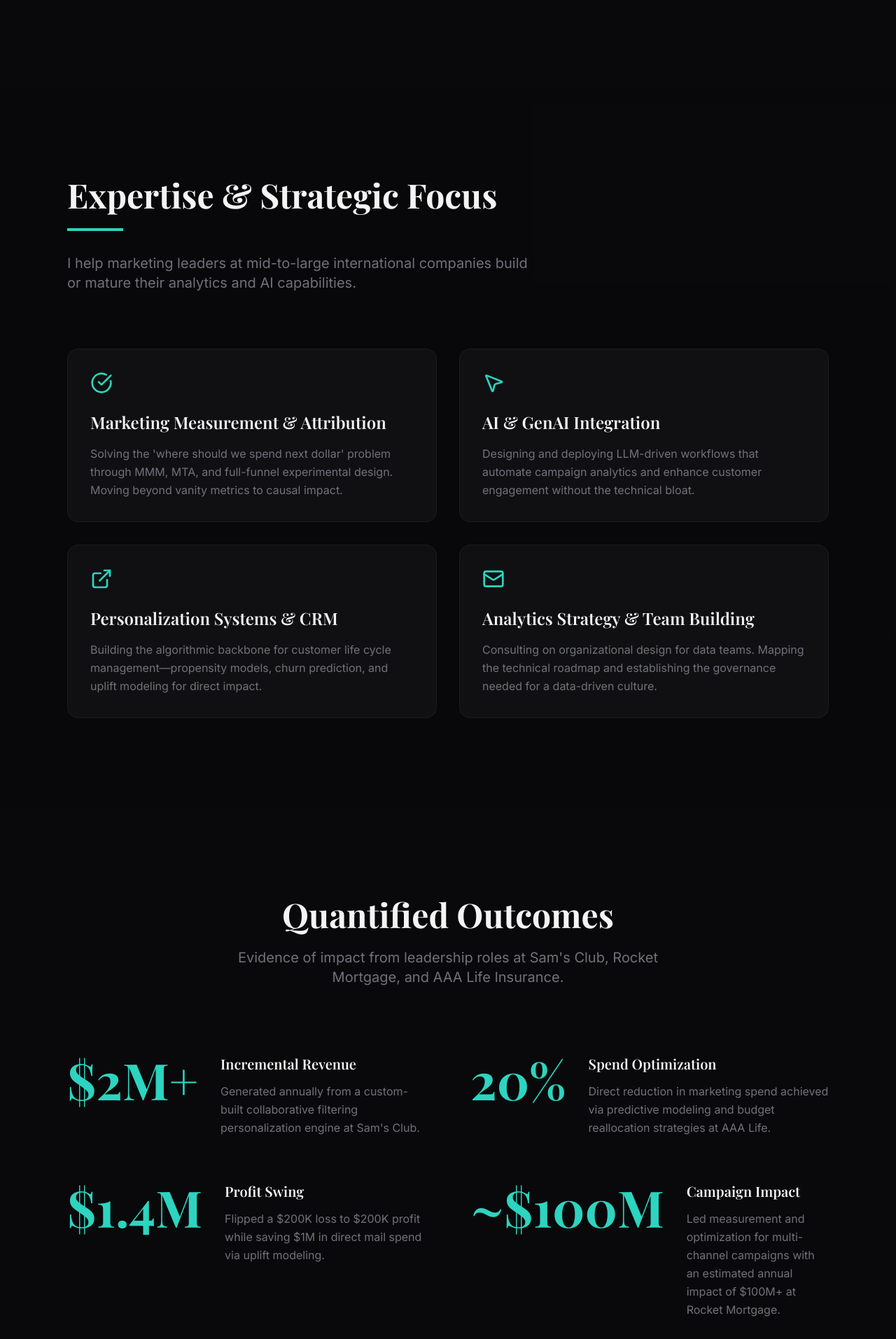
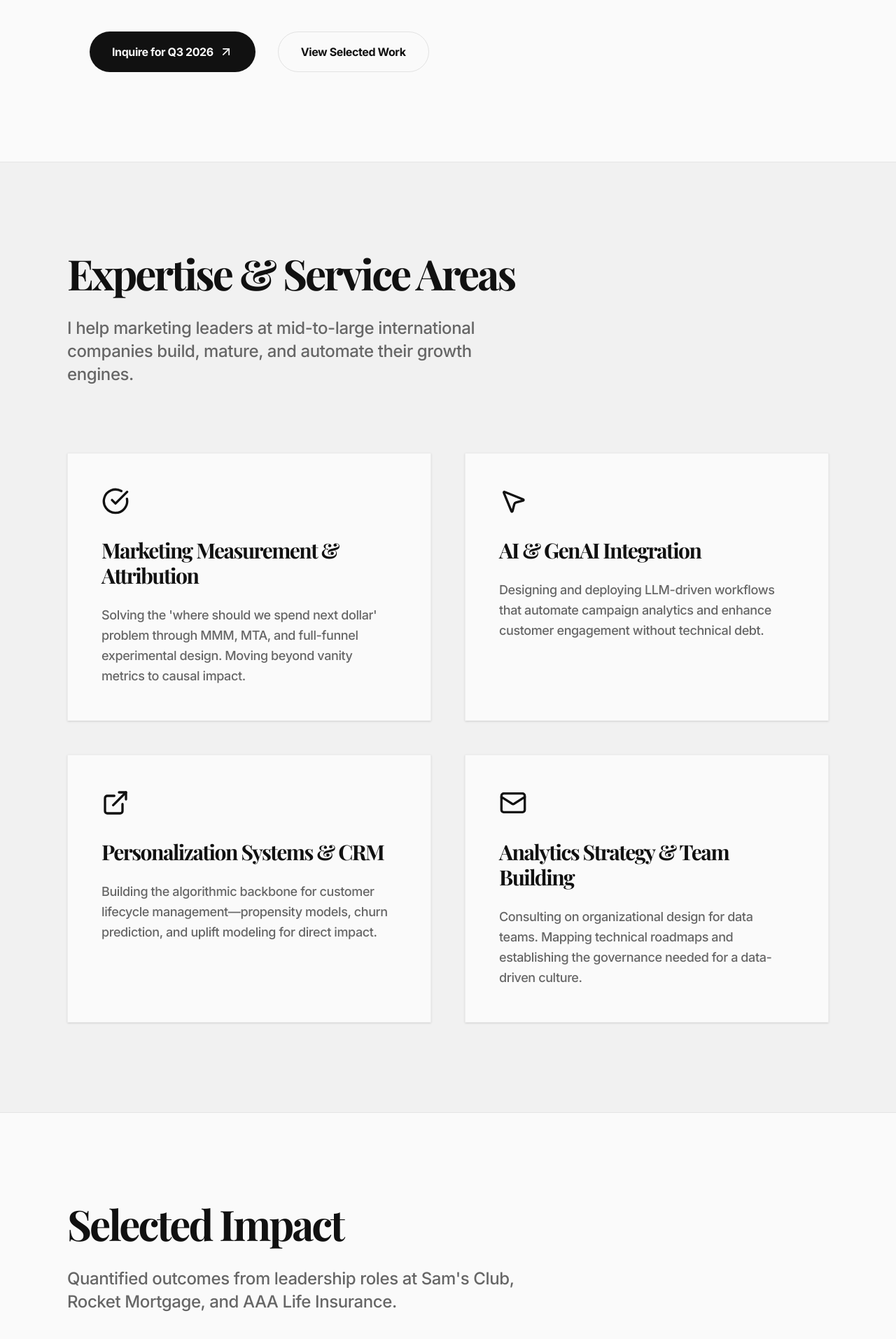
Before and after one commit to saumyasriv2511/my-portfolio-test, a Next.js app: page / in a window 1280 px wide. Shown: the part 867-2780 px from the top of the page at 70% size. Built offline with nearby package versions, Linux system fonts and the light colour scheme; a web font is replaced by a local one.

Commit message:
Switch to High-end Light Mode (Swiss Minimalist) per GEMINI.md

```diff
--- a/src/app/globals.css
+++ b/src/app/globals.css
@@ -1,10 +1,11 @@
 @import "tailwindcss";
 
 :root {
-  --background: #09090b;
-  --foreground: #f4f4f5;
-  --accent: #2dd4bf;
-  --muted: #71717a;
+  --background: #fafafa; /* Soft white */
+  --foreground: #111111; /* Crisp black */
+  --accent: #2c3e50;    /* Deep Indigo */
+  --muted: #666666;
+  --secondary: #f1f1f1; /* Light gray */
 }
 
 @theme inline {
@@ -12,6 +13,7 @@
   --color-foreground: var(--foreground);
   --color-accent: var(--accent);
   --color-muted-foreground: var(--muted);
+  --color-secondary-bg: var(--secondary);
 
   --font-sans: var(--font-inter), ui-sans-serif, system-ui;
   --font-serif: var(--font-playfair), ui-serif, Georgia, serif;
@@ -19,11 +21,11 @@
 
 @layer base {
   body {
-    @apply bg-background text-foreground font-sans antialiased;
+    @apply bg-background text-foreground font-sans antialiased tracking-tight;
   }
 
   h1, h2, h3, h4, h5, h6 {
-    @apply font-serif;
+    @apply font-serif font-bold text-foreground tracking-tighter;
   }
 }
 
@@ -36,9 +38,17 @@
 }
 
 .nav-link {
-  @apply text-sm uppercase tracking-widest text-muted-foreground hover:text-foreground transition-colors duration-200;
+  @apply text-xs uppercase tracking-widest text-muted-foreground hover:text-foreground transition-colors duration-200 font-bold;
 }
 
 .impact-number {
-  @apply text-5xl md:text-7xl font-serif font-bold text-accent;
+  @apply text-5xl md:text-8xl font-serif font-bold text-foreground;
 }
+
+.btn-primary {
+  @apply bg-foreground text-background px-8 py-4 rounded-full font-bold hover:bg-accent transition-all flex items-center justify-center;
+}
+
+.btn-secondary {
+  @apply border border-foreground/10 px-8 py-4 rounded-full font-bold hover:bg-foreground/5 transition-all text-center;
+}
--- a/src/app/layout.tsx
+++ b/src/app/layout.tsx
@@ -25,7 +25,7 @@ export default function RootLayout({
   return (
     <html lang="en" className="scroll-smooth">
       <body
-        className={`${inter.variable} ${playfair.variable} antialiased bg-black text-zinc-100 selection:bg-teal-500/30 selection:text-teal-200`}
+        className={`${inter.variable} ${playfair.variable} antialiased bg-background text-foreground selection:bg-accent/10 selection:text-accent`}
       >
         {children}
       </body>
--- a/src/app/page.tsx
+++ b/src/app/page.tsx
@@ -20,18 +20,18 @@ const staggerContainer = {
 
 export default function Home() {
   return (
-    <div className="min-h-screen bg-background text-foreground selection:bg-accent/30 selection:text-accent font-sans">
+    <div className="min-h-screen bg-background text-foreground font-sans">
       {/* Navigation */}
-      <nav className="fixed top-0 w-full z-50 bg-background/80 backdrop-blur-md border-b border-white/10 px-6 py-4">
+      <nav className="fixed top-0 w-full z-50 bg-background/80 backdrop-blur-md border-b border-foreground/5 px-6 py-4">
         <div className="container-custom flex justify-between items-center">
-          <Link href="/" className="font-serif text-xl font-bold tracking-tight">
+          <Link href="/" className="font-serif text-2xl font-bold tracking-tighter">
             Saumya Srivastava
           </Link>
-          <div className="hidden md:flex space-x-8 items-center">
+          <div className="hidden md:flex space-x-12 items-center">
             <a href="#services" className="nav-link">Expertise</a>
             <a href="#impact" className="nav-link">Impact</a>
             <a href="#about" className="nav-link">About</a>
-            <a href="#contact" className="nav-link border border-accent/20 px-4 py-2 rounded-full hover:bg-accent/10 transition-all">
+            <a href="#contact" className="nav-link border border-foreground px-5 py-2 rounded-full hover:bg-foreground hover:text-background transition-all">
               Work With Me
             </a>
           </div>
@@ -46,25 +46,25 @@ export default function Home() {
               initial={{ opacity: 0, y: 30 }}
               animate={{ opacity: 1, y: 0 }}
               transition={{ duration: 0.8, ease: "easeOut" }}
-              className="max-w-4xl"
+              className="max-w-5xl"
             >
-              <span className="text-accent uppercase tracking-[0.2em] text-sm font-semibold mb-6 block">
-                Independent Consultant
+              <span className="text-muted-foreground uppercase tracking-[0.3em] text-[10px] font-bold mb-8 block">
+                Independent Strategic Advisor
               </span>
-              <h1 className="text-5xl md:text-8xl font-serif font-bold leading-[1.1] mb-12">
+              <h1 className="text-6xl md:text-9xl font-serif font-bold leading-[1] mb-12 tracking-tight">
                 Strategy is a claim on the future. <br />
-                <span className="text-muted-foreground italic">I help you back it with data.</span>
+                <span className="text-muted-foreground/40 italic font-medium">I help you back it with data.</span>
               </h1>
-              <p className="text-xl md:text-2xl text-muted-foreground max-w-2xl mb-12 leading-relaxed font-light">
-                Bridging the gap between high-level marketing strategy and technical data execution at scale. Based in Bengaluru, serving international growth teams.
+              <p className="text-2xl md:text-3xl text-muted-foreground max-w-3xl mb-16 leading-tight font-medium tracking-tight">
+                Bridging the gap between high-level marketing strategy and technical data execution at scale. Based in Bengaluru, serving global growth teams.
               </p>
-              <div className="flex flex-col sm:flex-row gap-6">
-                <a href="#contact" className="bg-foreground text-background px-8 py-4 rounded-full font-semibold hover:bg-accent hover:text-background transition-all flex items-center justify-center">
+              <div className="flex flex-col sm:flex-row gap-8">
+                <a href="#contact" className="btn-primary group">
                   Inquire for Q3 2026
-                  <ArrowUpRight className="ml-2 w-5 h-5" />
+                  <ArrowUpRight className="ml-2 w-5 h-5 group-hover:translate-x-0.5 group-hover:-translate-y-0.5 transition-transform" />
                 </a>
-                <a href="#impact" className="border border-white/20 px-8 py-4 rounded-full font-semibold hover:bg-white/5 transition-all text-center">
-                  View Results
+                <a href="#impact" className="btn-secondary">
+                  View Selected Work
                 </a>
               </div>
             </motion.div>
@@ -72,13 +72,12 @@ export default function Home() {
         </section>
 
         {/* Services / What I Do */}
-        <section id="services" className="section-padding bg-zinc-950/50">
+        <section id="services" className="section-padding bg-secondary-bg border-y border-foreground/5">
           <div className="container-custom">
-            <motion.div {...fadeInUp} className="mb-20">
-              <h2 className="text-3xl md:text-5xl font-serif font-bold mb-6">Expertise & Strategic Focus</h2>
-              <div className="h-1 w-20 bg-accent mb-8"></div>
-              <p className="text-xl text-muted-foreground max-w-2xl">
-                I help marketing leaders at mid-to-large international companies build or mature their analytics and AI capabilities.
+            <motion.div {...fadeInUp} className="mb-24">
+              <h2 className="text-4xl md:text-6xl font-serif font-bold mb-8 tracking-tighter">Expertise & Service Areas</h2>
+              <p className="text-xl md:text-2xl text-muted-foreground max-w-2xl font-medium leading-snug">
+                I help marketing leaders at mid-to-large international companies build, mature, and automate their growth engines.
               </p>
             </motion.div>
 
@@ -87,38 +86,38 @@ export default function Home() {
               initial="initial"
               whileInView="whileInView"
               viewport={{ once: true }}
-              className="grid grid-cols-1 md:grid-cols-2 gap-8"
+              className="grid grid-cols-1 md:grid-cols-2 gap-12"
             >
               {[
                 {
                   title: "Marketing Measurement & Attribution",
                   desc: "Solving the 'where should we spend next dollar' problem through MMM, MTA, and full-funnel experimental design. Moving beyond vanity metrics to causal impact.",
-                  icon: <CheckCircle className="w-8 h-8 text-accent mb-6" />
+                  icon: <CheckCircle className="w-10 h-10 mb-8" />
                 },
                 {
                   title: "AI & GenAI Integration",
-                  desc: "Designing and deploying LLM-driven workflows that automate campaign analytics and enhance customer engagement without the technical bloat.",
-                  icon: <MousePointer2 className="w-8 h-8 text-accent mb-6" />
+                  desc: "Designing and deploying LLM-driven workflows that automate campaign analytics and enhance customer engagement without technical debt.",
+                  icon: <MousePointer2 className="w-10 h-10 mb-8" />
                 },
                 {
                   title: "Personalization Systems & CRM",
-                  desc: "Building the algorithmic backbone for customer life cycle management—propensity models, churn prediction, and uplift modeling for direct impact.",
-                  icon: <ExternalLink className="w-8 h-8 text-accent mb-6" />
+                  desc: "Building the algorithmic backbone for customer lifecycle management—propensity models, churn prediction, and uplift modeling for direct impact.",
+                  icon: <ExternalLink className="w-10 h-10 mb-8" />
                 },
                 {
                   title: "Analytics Strategy & Team Building",
-                  desc: "Consulting on organizational design for data teams. Mapping the technical roadmap and establishing the governance needed for a data-driven culture.",
-                  icon: <Mail className="w-8 h-8 text-accent mb-6" />
+                  desc: "Consulting on organizational design for data teams. Mapping technical roadmaps and establishing the governance needed for a data-driven culture.",
+                  icon: <Mail className="w-10 h-10 mb-8" />
                 }
               ].map((service, idx) => (
                 <motion.div
                   key={idx}
                   variants={fadeInUp}
-                  className="p-8 border border-white/5 bg-zinc-900/50 rounded-2xl hover:border-accent/30 transition-all duration-300 group"
+                  className="p-12 bg-background border border-foreground/5 hover:border-foreground/20 transition-all duration-300 group shadow-sm"
                 >
-                  {service.icon}
-                  <h3 className="text-2xl font-serif font-semibold mb-4 group-hover:text-accent transition-colors">{service.title}</h3>
-                  <p className="text-muted-foreground leading-relaxed">
+                  <div className="text-foreground group-hover:scale-110 transition-transform origin-left duration-300">{service.icon}</div>
+                  <h3 className="text-3xl font-serif font-bold mb-6 group-hover:text-accent transition-colors">{service.title}</h3>
+                  <p className="text-muted-foreground text-lg leading-relaxed font-medium">
                     {service.desc}
                   </p>
                 </motion.div>
@@ -130,14 +129,14 @@ export default function Home() {
         {/* Impact Section */}
         <section id="impact" className="section-padding">
           <div className="container-custom">
-            <motion.div {...fadeInUp} className="text-center mb-24">
-              <h2 className="text-3xl md:text-5xl font-serif font-bold mb-6">Quantified Outcomes</h2>
-              <p className="text-xl text-muted-foreground max-w-2xl mx-auto">
-                Evidence of impact from leadership roles at Sam's Club, Rocket Mortgage, and AAA Life Insurance.
+            <motion.div {...fadeInUp} className="mb-24">
+              <h2 className="text-4xl md:text-6xl font-serif font-bold mb-8 tracking-tighter">Selected Impact</h2>
+              <p className="text-xl md:text-2xl text-muted-foreground max-w-2xl font-medium leading-snug">
+                Quantified outcomes from leadership roles at Sam's Club, Rocket Mortgage, and AAA Life Insurance.
               </p>
             </motion.div>
 
-            <div className="grid grid-cols-1 md:grid-cols-2 gap-16">
+            <div className="grid grid-cols-1 md:grid-cols-2 gap-x-24 gap-y-16">
               {[
                 {
                   value: "$2M+",
@@ -146,35 +145,33 @@ export default function Home() {
                 },
                 {
                   value: "20%",
-                  label: "Spend Optimization",
+                  label: "Marketing Spend Optimization",
                   description: "Direct reduction in marketing spend achieved via predictive modeling and budget reallocation strategies at AAA Life."
                 },
                 {
                   value: "$1.4M",
-                  label: "Profit Swing",
+                  label: "Direct Profit Swing",
                   description: "Flipped a $200K loss to $200K profit while saving $1M in direct mail spend via uplift modeling."
                 },
                 {
                   value: "~$100M",
-                  label: "Campaign Impact",
-                  description: "Led measurement and optimization for multi-channel campaigns with an estimated annual impact of $100M+ at Rocket Mortgage."
+                  label: "Campaign Impact Managed",
+                  description: "Led measurement for multi-channel campaigns with an estimated annual impact of $100M+ at Rocket Mortgage."
                 }
               ].map((item, idx) => (
                 <motion.div
                   key={idx}
-                  initial={{ opacity: 0, scale: 0.95 }}
-                  whileInView={{ opacity: 1, scale: 1 }}
+                  initial={{ opacity: 0, y: 30 }}
+                  whileInView={{ opacity: 1, y: 0 }}
                   viewport={{ once: true }}
                   transition={{ delay: idx * 0.1, duration: 0.6 }}
-                  className="flex flex-col md:flex-row items-start gap-8"
+                  className="border-t border-foreground pt-12"
                 >
-                  <div className="impact-number shrink-0">{item.value}</div>
-                  <div>
-                    <h3 className="text-xl font-semibold mb-3">{item.label}</h3>
-                    <p className="text-muted-foreground leading-relaxed">
-                      {item.description}
-                    </p>
-                  </div>
+                  <div className="impact-number mb-6">{item.value}</div>
+                  <h3 className="text-2xl font-serif font-bold mb-4">{item.label}</h3>
+                  <p className="text-muted-foreground text-lg leading-relaxed font-medium">
+                    {item.description}
+                  </p>
                 </motion.div>
               ))}
             </div>
@@ -182,23 +179,23 @@ export default function Home() {
         </section>
 
         {/* About Section */}
-        <section id="about" className="section-padding bg-zinc-950/50">
+        <section id="about" className="section-padding bg-secondary-bg">
           <div className="container-custom">
-            <div className="flex flex-col lg:flex-row gap-16 items-center">
+            <div className="flex flex-col lg:flex-row gap-24 items-start">
               <motion.div
                 {...fadeInUp}
-                className="lg:w-1/2"
+                className="lg:w-3/5"
               >
-                <h2 className="text-3xl md:text-5xl font-serif font-bold mb-8">Strategic Leadership, <br />Empirical Rigor.</h2>
-                <div className="space-y-6 text-lg text-muted-foreground leading-relaxed">
+                <h2 className="text-4xl md:text-7xl font-serif font-bold mb-12 tracking-tighter leading-tight">Strategic Leadership, <br />Empirical Rigor.</h2>
+                <div className="space-y-8 text-xl md:text-2xl text-muted-foreground leading-tight font-medium tracking-tight">
                   <p>
-                    With over 12 years of experience in data science and analytics—most recently as a Director/Senior Director—I’ve spent my career at the high-stakes intersection of human behavior and predictive modeling.
+                    With over 12 years in data science—most recently as a Director/Senior Director—I’ve spent my career at the high-stakes intersection of human behavior and predictive modeling.
                   </p>
                   <p>
                     I founded my independent practice to help companies bridge the gap between their strategic ambitions and their technical reality. I don't just deliver reports; I build the systems that drive measurable growth.
                   </p>
                   <p>
-                    Based in Bengaluru after nearly a decade in the US (Walmart, Sam's Club, Rocket Mortgage), I bring a global perspective to international clients seeking premium-tier marketing analytics expertise.
+                    Based in Bengaluru after nearly a decade in the US, I bring a global perspective to international clients seeking senior-tier marketing analytics expertise and AI strategy.
                   </p>
                 </div>
               </motion.div>
@@ -207,7 +204,7 @@ export default function Home() {
                 whileInView={{ opacity: 1, x: 0 }}
                 viewport={{ once: true }}
                 transition={{ duration: 0.8 }}
-                className="lg:w-1/2 grid grid-cols-2 gap-4"
+                className="lg:w-2/5 grid grid-cols-1 gap-4"
               >
                 {[
                   "MS Business Analytics (U of Minnesota)",
@@ -217,7 +214,8 @@ export default function Home() {
                   "Assoc. Director @ Walmart/Sam's Club",
                   "12+ Years Industry Experience"
                 ].map((tag, idx) => (
-                  <div key={idx} className="p-6 border border-white/10 rounded-xl bg-zinc-900/30 text-center flex items-center justify-center font-medium text-sm">
+                  <div key={idx} className="p-8 bg-background border border-foreground/5 text-left font-bold text-sm uppercase tracking-widest flex items-center shadow-sm">
+                    <span className="w-2 h-2 bg-foreground mr-4"></span>
                     {tag}
                   </div>
                 ))}
@@ -230,30 +228,31 @@ export default function Home() {
         <section id="contact" className="section-padding">
           <div className="container-custom text-center">
             <motion.div
-              initial={{ opacity: 0, scale: 0.95 }}
+              initial={{ opacity: 0, scale: 0.98 }}
               whileInView={{ opacity: 1, scale: 1 }}
               viewport={{ once: true }}
-              className="max-w-3xl mx-auto p-12 md:p-24 border border-accent/20 rounded-3xl bg-zinc-950 relative overflow-hidden"
+              className="max-w-4xl mx-auto py-24 md:py-40 border-t border-foreground"
             >
-              <div className="absolute top-0 right-0 w-32 h-32 bg-accent/5 rounded-full -translate-y-1/2 translate-x-1/2 blur-3xl"></div>
-              <div className="absolute bottom-0 left-0 w-32 h-32 bg-accent/5 rounded-full translate-y-1/2 -translate-x-1/2 blur-3xl"></div>
-
-              <h2 className="text-3xl md:text-6xl font-serif font-bold mb-8">Let’s define the future.</h2>
-              <p className="text-xl text-muted-foreground mb-12">
-                I am currently accepting inquiries for consulting engagements starting Q3 2026. If you have a challenge involving marketing measurement, AI integration, or growth strategy, I’d love to hear from you.
+              <h2 className="text-5xl md:text-8xl font-serif font-bold mb-12 tracking-tighter">Let’s define <br />the future.</h2>
+              <p className="text-2xl md:text-3xl text-muted-foreground mb-16 font-medium tracking-tight leading-tight max-w-2xl mx-auto">
+                I am currently accepting inquiries for consulting engagements starting Q3 2026.
               </p>
 
-              <div className="flex flex-col items-center gap-4">
+              <div className="flex flex-col items-center gap-12">
                 <a
-                  href="mailto:hello@saumyasrivastava.com"
-                  className="text-2xl md:text-3xl font-serif font-semibold hover:text-accent transition-colors flex items-center"
+                  href="mailto:saumya.analytics@gmail.com"
+                  className="text-3xl md:text-5xl font-serif font-bold hover:italic transition-all border-b-2 border-foreground/10 hover:border-foreground pb-2 flex items-center group"
                 >
                   saumya.analytics@gmail.com
-                  <ArrowUpRight className="ml-3 w-8 h-8" />
+                  <ArrowUpRight className="ml-4 w-10 h-10 group-hover:translate-x-1 group-hover:-translate-y-1 transition-transform" />
                 </a>
-                <p className="text-muted-foreground uppercase tracking-widest text-sm mt-4 font-semibold">
-                  Available for Remote & International Engagements
-                </p>
+                <div className="flex flex-col md:flex-row gap-8 text-xs font-bold uppercase tracking-[0.3em] text-muted-foreground">
+                  <span>Remote & Global</span>
+                  <span className="hidden md:inline">•</span>
+                  <span>Independent Advisory</span>
+                  <span className="hidden md:inline">•</span>
+                  <span>Strategy & Execution</span>
+                </div>
               </div>
             </motion.div>
           </div>
@@ -261,9 +260,9 @@ export default function Home() {
       </main>
 
       {/* Footer */}
-      <footer className="py-12 border-t border-white/5 text-center text-muted-foreground text-sm">
+      <footer className="py-20 border-t border-foreground/5 bg-secondary-bg text-center text-muted-foreground text-[10px] font-bold uppercase tracking-[0.4em]">
         <div className="container-custom">
-          <p>© 2026 Saumya Srivastava. Built for Strategy, Backed by Data.</p>
+          <p>© 2026 Saumya Srivastava. All rights reserved.</p>
         </div>
       </footer>
     </div>
```
